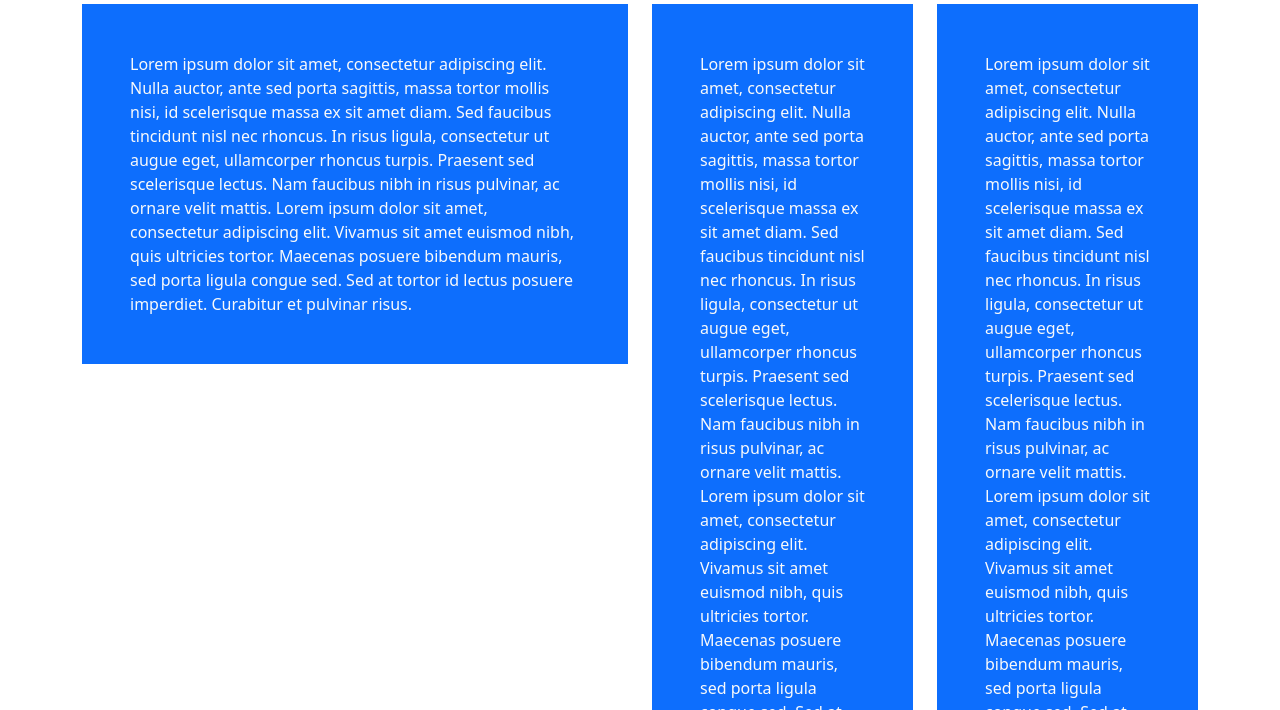
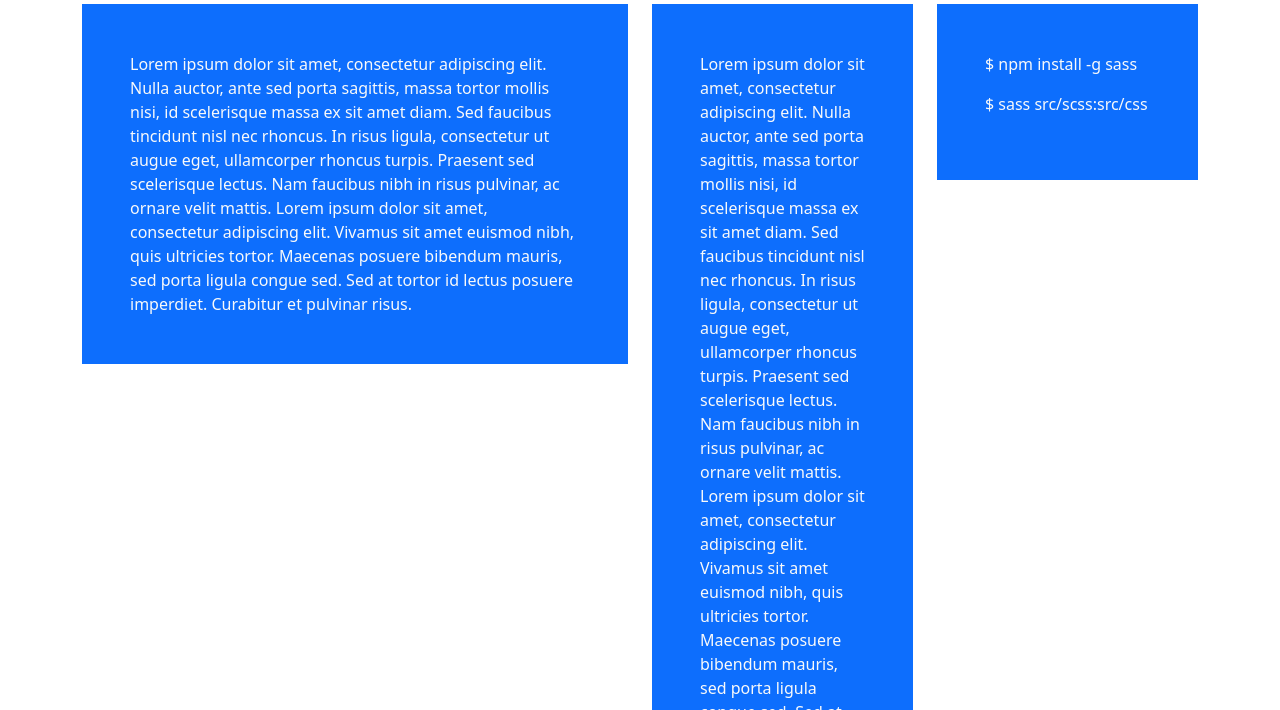
Before and after one commit to agaber/portfolio, a website: page src/bootstrap_sandbox.html in a window 1280 px wide. Shown: the part 90-800 px from the top of the page. Drawn offline with nearby package versions, Linux system fonts and the light colour scheme; files that its build step writes are made by us from their sources.

Commit message:
Remove .min from generated css files.
.min.css is coming from Visual Studio Code settings but I think it will be easier for me to do also do this from the command line without a custom config.

```diff
--- a/src/bootstrap_sandbox.html
+++ b/src/bootstrap_sandbox.html
@@ -12,7 +12,7 @@
         rel="stylesheet"
         integrity="sha384-GLhlTQ8iRABdZLl6O3oVMWSktQOp6b7In1Zl3/Jr59b6EGGoI1aFkw7cmDA6j6gD"
         crossorigin="anonymous" -->
-    <link href="css/main.min.css" rel="stylesheet">
+    <link href="css/main.css" rel="stylesheet">
   </head>
   <body>
     <div class="container-md my-5">
@@ -31,7 +31,8 @@
 
         <div class="col-sm-4 col-lg-3">
           <div class="bg-primary p-5 text-light">
-            <p>Lorem ipsum dolor sit amet, consectetur adipiscing elit. Nulla auctor, ante sed porta sagittis, massa tortor mollis nisi, id scelerisque massa ex sit amet diam. Sed faucibus tincidunt nisl nec rhoncus. In risus ligula, consectetur ut augue eget, ullamcorper rhoncus turpis. Praesent sed scelerisque lectus. Nam faucibus nibh in risus pulvinar, ac ornare velit mattis. Lorem ipsum dolor sit amet, consectetur adipiscing elit. Vivamus sit amet euismod nibh, quis ultricies tortor. Maecenas posuere bibendum mauris, sed porta ligula congue sed. Sed at tortor id lectus posuere imperdiet. Curabitur et pulvinar risus.</p>
+            <p>$ npm install -g sass</p>
+            <p>$ sass src/scss:src/css </p>
           </div>
         </div>
       </div>
```
Also changed, not shown: src/index.html (+1 -1 lines).
